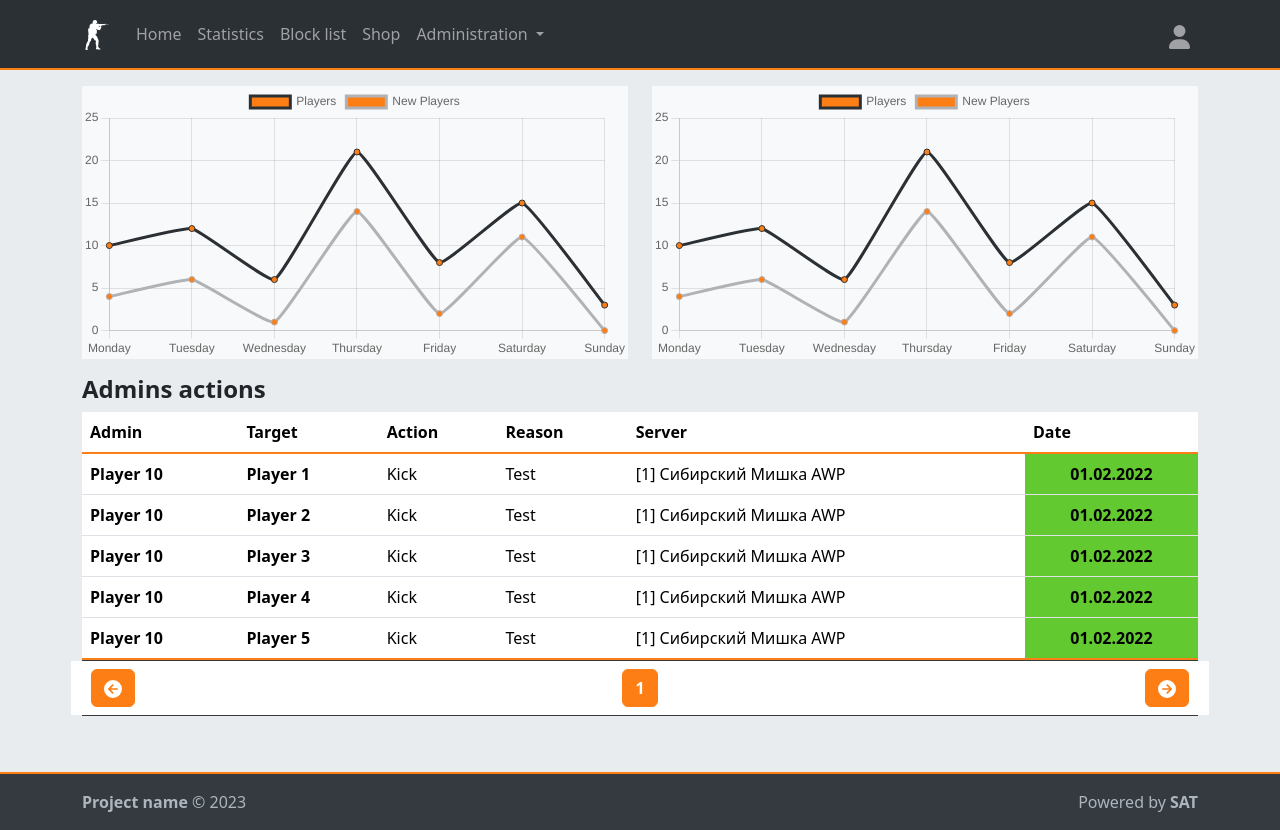
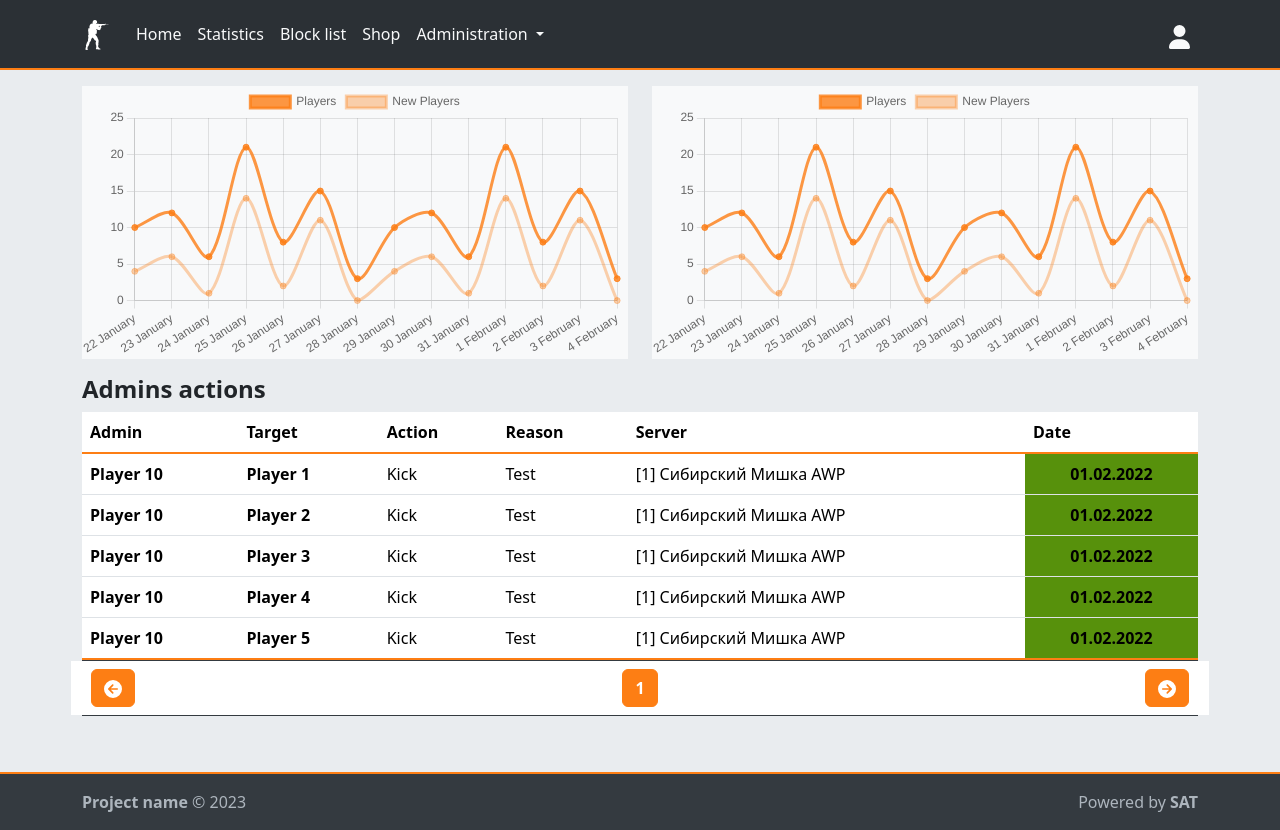
Before and after one commit to GeTtOo/DragonHubSystem, a Vue app in the folder app/frontend/: page /admin in a window 1280 px wide. Built offline with nearby package versions, Linux system fonts and the light colour scheme.

Commit message:
Style updated

```diff
--- a/app/frontend/src/components/ChartBar.vue
+++ b/app/frontend/src/components/ChartBar.vue
@@ -17,24 +17,39 @@ export default defineComponent({
 	data() {
 		return {
 			data: {
-				labels: ['Monday', 'Tuesday', 'Wednesday', 'Thursday', 'Friday', 'Saturday', 'Sunday'],
+				labels: [
+					'22 January', '23 January', '24 January', '25 January', '26 January', '27 January', '28 January',
+					'29 January', '30 January', '31 January', '1 February', '2 February', '3 February', '4 February'
+				],
 				datasets: [{
 					label: 'Players',
-					data: [10, 12, 6, 21, 8, 15, 3],
-					fill: false,
-					borderColor: '#2b3035',
-					tension: 0.1
+					data: [
+						10, 12, 6, 21, 8, 15, 3,
+						10, 12, 6, 21, 8, 15, 3
+					],
+					//borderColor: '#2b3035',
+					//backgroundColor: '#2b3035',
+					borderColor: 'rgba(253, 126, 20, 80%)',
+					backgroundColor: 'rgba(253, 126, 20, 80%)',
+					tension: 0.3
 				},
 				{
 					label: 'New Players',
-					data: [4, 6, 1, 14, 2, 11, 0],
-					fill: false,
-					borderColor: '#b0b2b5',
-					tension: 0.1
+					data: [
+						4, 6, 1, 14, 2, 11, 0,
+						4, 6, 1, 14, 2, 11, 0
+					],
+					//borderColor: '#fd7e14',
+					//backgroundColor: '#fd7e14',
+					borderColor: 'rgba(253, 126, 20, 35%)',
+					backgroundColor: 'rgba(253, 126, 20, 35%)',
+					tension: 0.3
 				}]
 			},
 			options: {
-				backgroundColor: '#fd7e14'
+				layout: {
+					padding: 0
+				},
 			}
 		}
 	},
--- a/app/frontend/src/components/InfoTable.vue
+++ b/app/frontend/src/components/InfoTable.vue
@@ -80,11 +80,11 @@ export default defineComponent({
 	}
 
 	.expired {
-		background-color: #63c930 !important;
+		background-color: #57910c !important;
 	}
 
 	.relevant {
-		background-color: #dd3030 !important;
+		background-color: #bd1e1e !important;
 	}
 
 	.fa {
--- a/app/frontend/src/components/NavBar.vue
+++ b/app/frontend/src/components/NavBar.vue
@@ -37,9 +37,9 @@
 						<fa icon="fa-solid fa-user" />
 					</a>
 					<ul class="dropdown-menu dropdown-menu-lg-end">
-						<li><a class="dropdown-item" href="#">Action</a></li>
-						<li><a class="dropdown-item" href="#">Another action</a></li>
-						<li><a class="dropdown-item" href="#">Something else here</a></li>
+						<li><router-link class="dropdown-item" to="/user/12345">My profile</router-link></li>
+						<li><router-link class="dropdown-item" to="/settings">Settings</router-link></li>
+						<li><router-link class="dropdown-item" to="/logout">Logout</router-link></li>
 					</ul>
 				</li>
 			</ul>
@@ -60,6 +60,9 @@ export default defineComponent({
 	nav {
 		border-bottom: 2px solid $orange-500;
 	}
+	.nav-link {
+		color: $gray-100;
+	}
 	.router-link-active {
 		color: $orange-500 !important;
 	}
--- a/app/frontend/src/views/HomeView.vue
+++ b/app/frontend/src/views/HomeView.vue
@@ -1,6 +1,12 @@
 <template>
 <ServerStatus/>
-
+<div class="container mt-3">
+	<div class="row">
+		<div class="col-lg mb-2 mx-auto">
+			<NewsSlide/>
+		</div>
+	</div>
+</div>
 <div class="container mt-3">
 	<div class="row">
 		<div class="col-lg-4 mb-2 mx-auto">
@@ -11,13 +17,6 @@
 		</div>
 		<div class="col-lg-4 mb-2 mx-auto">
 			<ListGroup :value="lastPlayers"/>
-		</div>
-	</div>
-</div>
-<div class="container mt-3">
-	<div class="row">
-		<div class="col-lg mb-2 mx-auto">
-			<NewsSlide/>
 		</div>
 	</div>
 </div>
@@ -38,11 +37,6 @@ const lastPlayers: IListItems = {
 		{name: "Player 2", url: "1"},
 		{name: "Player 3", url: "1"},
 		{name: "Player 4", url: "1"},
-		{name: "Player 5", url: "1"},
-		{name: "Player 6", url: "1"},
-		{name: "Player 7", url: "1"},
-		{name: "Player 8", url: "1"},
-		{name: "Player 9", url: "1"}
 	],
 }
 
@@ -54,11 +48,6 @@ const adminAction: IListItems = {
 		{name: "Admin Player 10 Kick Player 2", url: "1"},
 		{name: "Admin Player 10 Kick Player 3", url: "1"},
 		{name: "Admin Player 10 Kick Player 4", url: "1"},
-		{name: "Admin Player 10 Kick Player 5", url: "1"},
-		{name: "Admin Player 10 Kick Player 6", url: "1"},
-		{name: "Admin Player 10 Kick Player 7", url: "1"},
-		{name: "Admin Player 10 Kick Player 8", url: "1"},
-		{name: "Admin Player 10 Kick Player 9", url: "1"}
 	]
 }
 
@@ -70,11 +59,6 @@ const topPlayers: IListItems = {
 		{name: "Player 2", url: "1"},
 		{name: "Player 3", url: "1"},
 		{name: "Player 4", url: "1"},
-		{name: "Player 5", url: "1"},
-		{name: "Player 6", url: "1"},
-		{name: "Player 7", url: "1"},
-		{name: "Player 8", url: "1"},
-		{name: "Player 9", url: "1"}
 	]
 }
 
```
